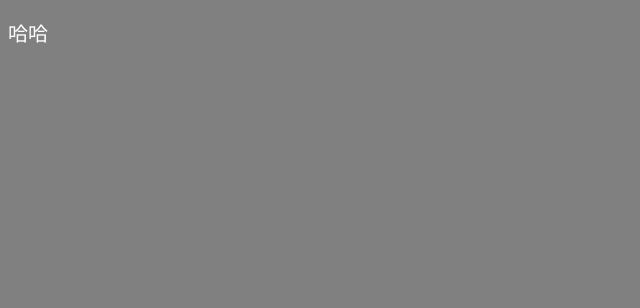
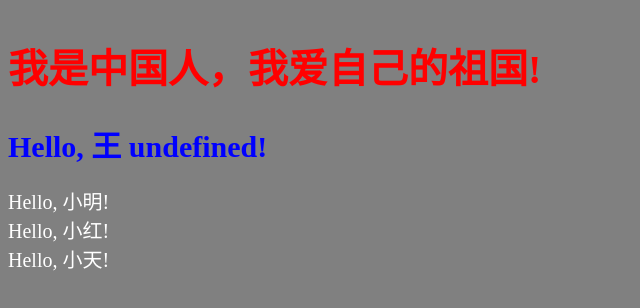
Before and after one commit to Michael-lzg/react-demo, a React app: page / in a window 1280 px wide. Shown: the whole page, without its empty margins (0-640 px from the left). Built offline with nearby package versions, Linux system fonts and the light colour scheme.

Commit message:
基本语法

```diff
--- a/src/css/index.css
+++ b/src/css/index.css
@@ -7,8 +7,6 @@ body {
     transform: translateY(10px);
 }
 
-.b {
-    width: 50px;
-    height: 50px;
-    background: yellow;
+.red{
+    color: red;
 }
--- a/src/index.js
+++ b/src/index.js
@@ -4,6 +4,33 @@ import './css/color.scss' // 导入scss
 import React from 'react'
 import ReactDOM from 'react-dom'
 
-const element = <div>哈哈</div>
+const msg = '我是中国人，我爱自己的祖国!'
+const user = { firstName: '王', astName: '小明' }
+const blue = {
+  color: 'blue',
+  fontSize: '30px'
+}
+const arr = [
+  { id: 1, name: '小明', age: 18 },
+  { id: 2, name: '小红', age: 19 },
+  { id: 3, name: '小天', age: 98 }
+]
+function formatName(user) {
+  return user.firstName + ' ' + user.lastName
+}
+function clickHandler() {
+  alert('你点我啊!')
+}
+const element = (
+  <div>
+    <h1 className="red" onClick={clickHandler}>
+      {msg}
+    </h1>
+    <h1 style={blue}>Hello, {formatName(user)}!</h1>
+    {arr.map(item => {
+      return <div>Hello, {item.name}!</div>
+    })}
+  </div>
+)
 
 ReactDOM.render(element, document.getElementById('box'))
```
Also changed, not shown: index.txt (deleted).
